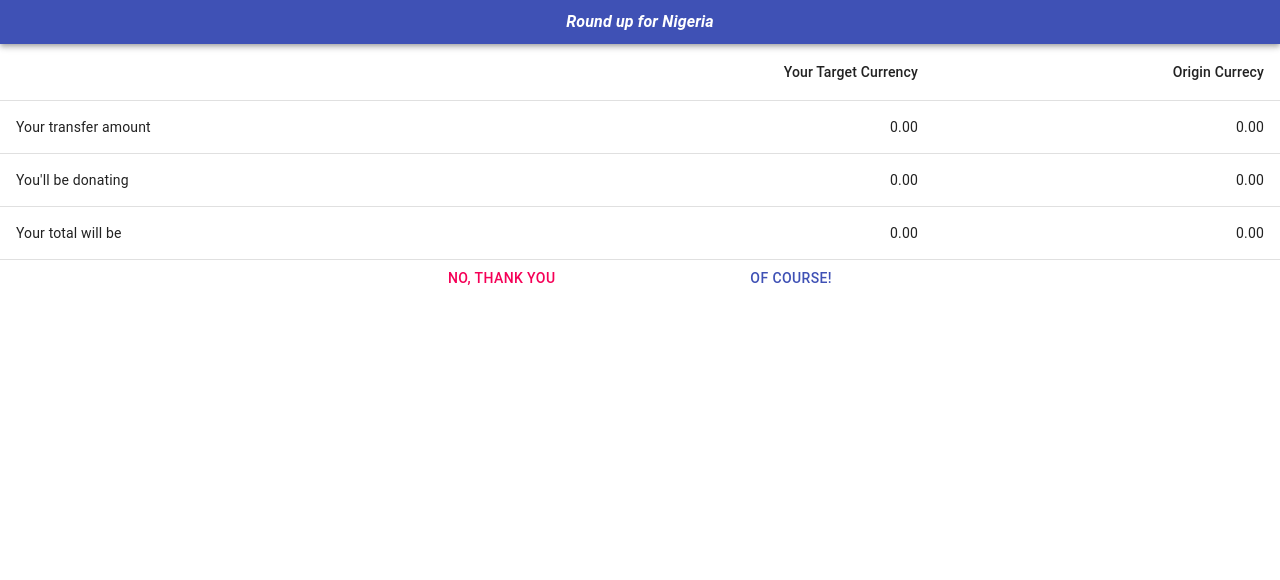
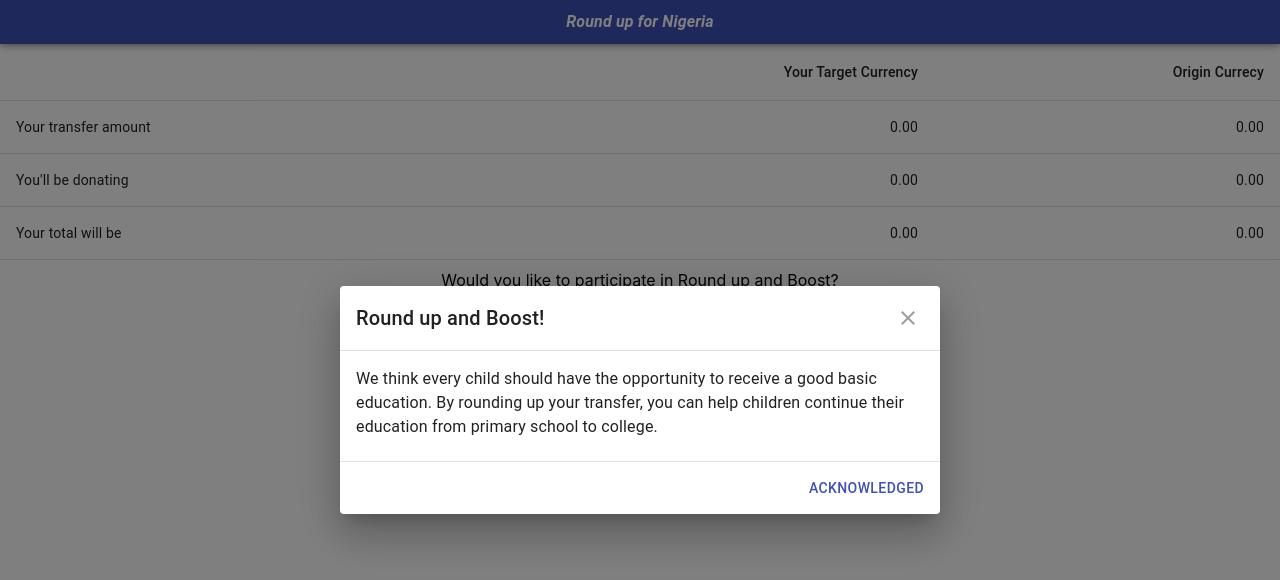
Before and after one commit to heathryu/btng-frontend, a React (Create React App) app: page /transfer-details in a window 1280 px wide. Shown: the top 580 px of the page. Built offline with nearby package versions, Linux system fonts and the light colour scheme.

Commit message:
Add DonationPrompt

```diff
--- a/package.json
+++ b/package.json
@@ -4,6 +4,7 @@
   "private": true,
   "dependencies": {
     "@material-ui/core": "^4.3.0",
+    "@material-ui/icons": "^4.2.1",
     "axios": "^0.19.0",
     "formik": "^1.5.8",
     "lodash": "^4.17.15",
--- a/src/App.js
+++ b/src/App.js
@@ -31,8 +31,8 @@ class App extends React.Component {
   state = {
     CCY1: "GBP",
     CCY2: "USD",
-    amount1: 0,
-    amount2: 0,
+    amount1: '',
+    amount2: '',
   }
 
 
--- a/src/containers/DonationDialog/index.jsx
+++ b/src/containers/DonationDialog/index.jsx
@@ -10,7 +10,9 @@ import TableBody from '@material-ui/core/TableBody';
 import TableCell from '@material-ui/core/TableCell';
 import TableHead from '@material-ui/core/TableHead';
 import TableRow from '@material-ui/core/TableRow';
-import isEqual from 'lodash/isEqual';
+import Typography from '@material-ui/core/Typography';
+import Divider from '@material-ui/core/Divider';
+import DonationPrompt from '../DonationPrompt';
 import { getTransferDetails } from '../../redux/actions/transferDetails';
 
 const formatNumber = number =>
@@ -18,6 +20,15 @@ const formatNumber = number =>
     minimumFractionDigits: 2,
     maximumFractionDigits: 2
   });
+
+const TextWrapper = styled.div`
+  display: flex;
+  justify-content: center;
+  text-align: center;
+  max-width: 400px;
+  margin: 0 auto;
+  padding: 10px 20px;
+`;
 
 const ButtonWrapper = styled.div`
   display: flex;
@@ -99,10 +110,14 @@ class DonationDialog extends React.Component {
           </TableBody>
         </Table>
 
+        <TextWrapper>
+          Would you like to participate in Round up and Boost?
+        </TextWrapper>
         <ButtonWrapper>
           <Button color="secondary">No, Thank you</Button>
           <Button color="primary">Of Course!</Button>
         </ButtonWrapper>
+        <DonationPrompt />
       </div>
     );
   }
--- /dev/null
+++ b/src/containers/DonationPrompt/index.js
@@ -0,0 +1,88 @@
+import React from 'react';
+import { withStyles } from '@material-ui/core/styles';
+import Button from '@material-ui/core/Button';
+import Dialog from '@material-ui/core/Dialog';
+import MuiDialogTitle from '@material-ui/core/DialogTitle';
+import MuiDialogContent from '@material-ui/core/DialogContent';
+import MuiDialogActions from '@material-ui/core/DialogActions';
+import IconButton from '@material-ui/core/IconButton';
+import CloseIcon from '@material-ui/icons/Close';
+import Typography from '@material-ui/core/Typography';
+
+const styles = theme => ({
+  root: {
+    margin: 0,
+    padding: theme.spacing(2)
+  },
+  closeButton: {
+    position: 'absolute',
+    right: theme.spacing(1),
+    top: theme.spacing(1),
+    color: theme.palette.grey[500]
+  }
+});
+
+const DialogTitle = withStyles(styles)(props => {
+  const { children, classes, onClose } = props;
+  return (
+    <MuiDialogTitle disableTypography className={classes.root}>
+      <Typography variant="h6">{children}</Typography>
+      {onClose ? (
+        <IconButton
+          aria-label="close"
+          className={classes.closeButton}
+          onClick={onClose}
+        >
+          <CloseIcon />
+        </IconButton>
+      ) : null}
+    </MuiDialogTitle>
+  );
+});
+
+const DialogContent = withStyles(theme => ({
+  root: {
+    padding: theme.spacing(2)
+  }
+}))(MuiDialogContent);
+
+const DialogActions = withStyles(theme => ({
+  root: {
+    margin: 0,
+    padding: theme.spacing(1)
+  }
+}))(MuiDialogActions);
+
+export default function DonationPrompt() {
+  const [open, setOpen] = React.useState(true);
+
+  const handleClose = () => {
+    setOpen(false);
+  };
+
+  return (
+    <div>
+      <Dialog
+        onClose={handleClose}
+        aria-labelledby="customized-dialog-title"
+        open={open}
+      >
+        <DialogTitle id="customized-dialog-title" onClose={handleClose}>
+          Round up and Boost!
+        </DialogTitle>
+        <DialogContent dividers>
+          <Typography gutterBottom>
+            We think every child should have the opportunity to receive a good
+            basic education. By rounding up your transfer, you can help children
+            continue their education from primary school to college.
+          </Typography>
+        </DialogContent>
+        <DialogActions>
+          <Button onClick={handleClose} color="primary">
+            Acknowledged
+          </Button>
+        </DialogActions>
+      </Dialog>
+    </div>
+  );
+}
```
Also changed, not shown: 1 other file (tests, documents, lock files or other folders).
